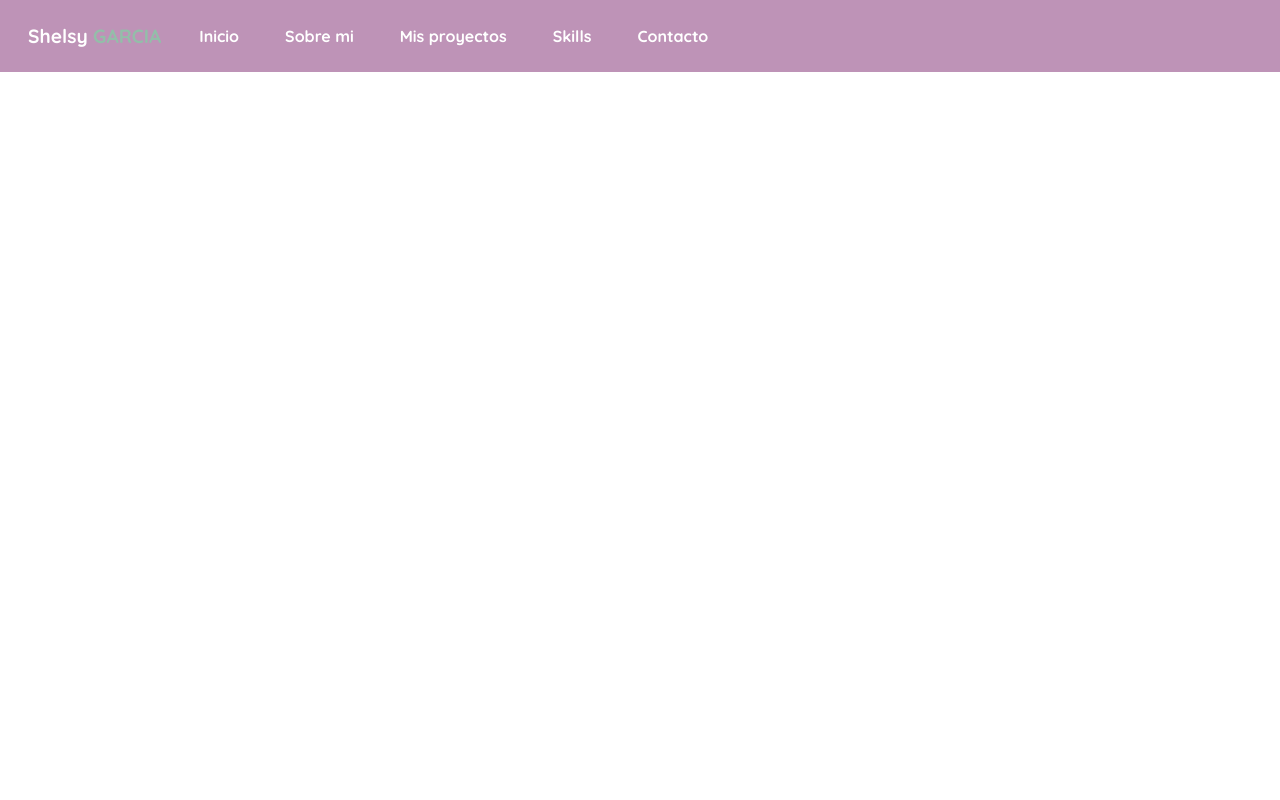
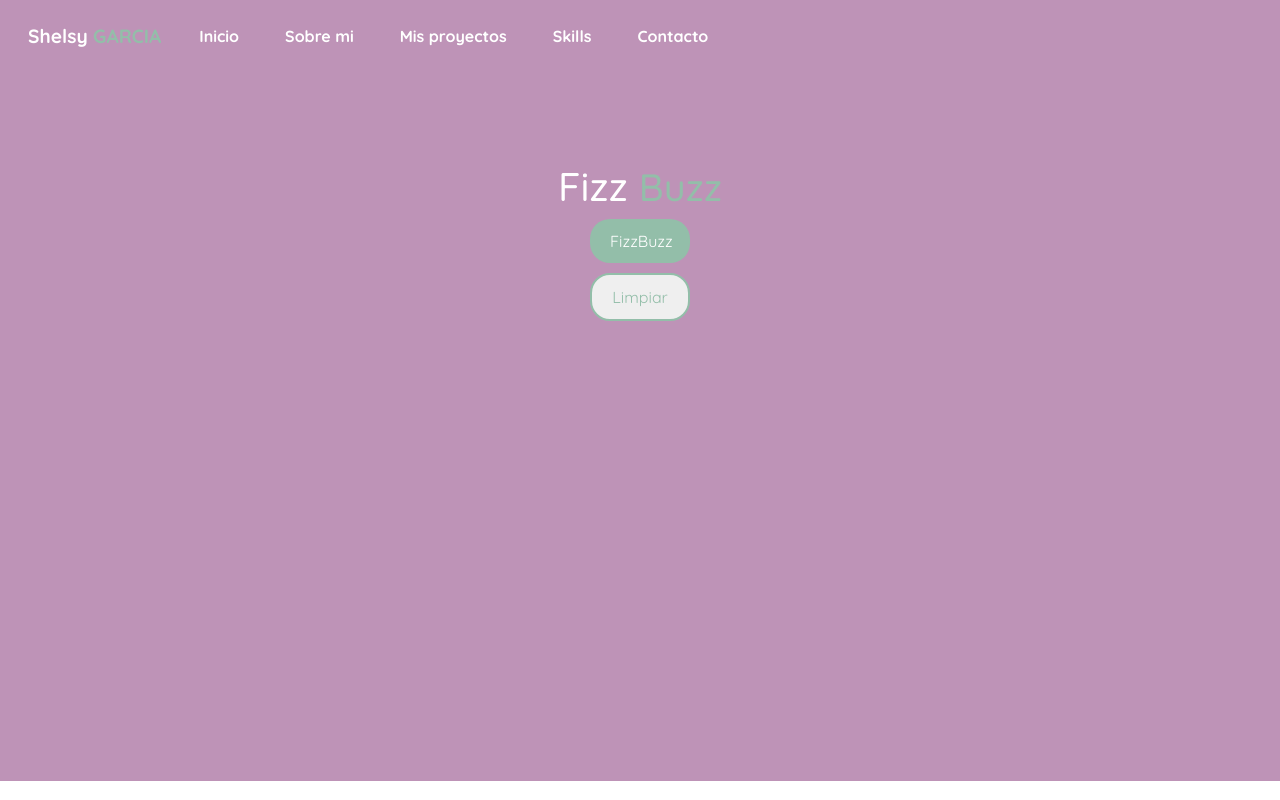
Before and after one commit to ShelsyAngelica/PortafolioFrontend, a Vue app: page /fizz-buzz in a window 1280 px wide. Built offline with nearby package versions, Linux system fonts and the light colour scheme.

Commit message:
first commit

```diff
--- a/src/components/MyProjects.vue
+++ b/src/components/MyProjects.vue
@@ -21,8 +21,16 @@
 
             <div class="card-project">
                 <img src="../assets/images/php.png" alt="" class="img-project">
-                <h5 class="title-project">Proyecto 1</h5>
-                <p>Linkkk</p>
+                <h5 class="title-project">Fizz Buzz</h5>
+                <router-link :to="{ name: 'FizzBuzz' }"> Visitar </router-link>
+                <p class="description-project">Descripción</p>
+                <p>Tecnologías</p>
+            </div>
+
+            <div class="card-project">
+                <img src="../assets/images/php.png" alt="" class="img-project">
+                <h5 class="title-project">Anagrama</h5>
+                <router-link :to="{ name: 'Anagram' }"> Visitar </router-link>
                 <p class="description-project">Descripción</p>
                 <p>Tecnologías</p>
             </div>
--- a/src/router/index.js
+++ b/src/router/index.js
@@ -2,6 +2,8 @@ import { createRouter, createWebHistory } from 'vue-router'
 import index_home from '../views/IndexHome.vue'
 import text_to_morse from '../views/TextToMorse.vue'
 import visit_car from '../views/VisitCar.vue'
+import fizz_buzz from '../views/FizzBuzz.vue'
+import anagram from '../views/AnagraM.vue'
 
 const routes = [
   {
@@ -18,6 +20,16 @@ const routes = [
     path: '/visita-de-carros',
     name: 'VisitCar',
     component: visit_car
+  },
+  {
+    path: '/fizz-buzz',
+    name: 'FizzBuzz',
+    component: fizz_buzz
+  },
+  {
+    path: '/anagrama',
+    name: 'Anagram',
+    component: anagram
   }
 
   // Puedes agregar más rutas aquí
--- /dev/null
+++ b/src/views/AnagraM.vue
@@ -0,0 +1,120 @@
+<template>
+    <section class="container-ag">
+        <form action="">
+            <div class="div-ag">
+                <h1 class="title-text-fb">Anagra<span class="span-text-ag">ma</span></h1>
+
+                <label class="label-text-ag" for="string1" id="string1">Ingrese la 1 palabra</label>
+                <input type="text" v-model="string1" class="input-text-ag">
+
+                <label class="label-text-ag" for="string2" id="string2">Ingrese la 2 palabra</label>
+                <input type="text" v-model="string2" class="input-text-ag">
+
+                <button type="button" @click="anagram()" class="btn-v">Validar</button>
+
+                <p v-if="data !== null" class="p-ag">
+                    <span v-if="data">Si es anagrama</span>
+                    <span v-else>No son anagramas</span>
+
+                </p>
+
+            </div>
+        </form>
+
+
+    </section>
+</template>
+
+<script>
+
+export default {
+    name: 'TextToMorse',
+    data() {
+        return {
+            string1: '',
+            string2: '',
+            data: null
+        }
+    },
+    methods: {
+        async anagram(){
+            try {
+                const rta = await fetch(
+                    `http://localhost:8000/api/anagram?string1=${encodeURIComponent(this.string1)}&string2=${encodeURIComponent(this.string2)}`
+                )
+
+                if (!rta.ok){
+                    throw new Error('Error al obtener los datos:' + rta.status)
+                }
+
+                 this.data = await rta.json();
+
+            } catch(error){
+                console.error('Error:', error)
+            }
+
+        }
+
+    }
+}
+</script>
+
+<style scoped>
+
+.container-ag{
+    background-color: rgb(190, 147, 183);
+    min-height: 88.6vh;
+    font-family: "Quicksand", sans-serif;
+    padding: 90px 15px 10px 15px;
+}
+
+.title-text-fb .span-text-ag{
+    font-size: 38px;
+}
+
+.div-ag{
+    display: flex;
+    flex-direction: column;
+    align-items: center;
+}
+
+.title-text-fb, .label-text-ag, .p-fb{
+    color: white;
+}
+
+.label-text-ag{
+    margin: 10px 0px;
+}
+
+.span-text-ag{
+    color: #93BEA9;
+}
+
+
+.label-text-ag{
+    color: white;
+    background-color: transparent;
+    border: none;
+    font-size: 20px;
+    font-weight: 600;
+}
+
+.btn-v{
+    margin-top: 10px;
+    background-color: #93BEA9;
+    color: white;
+    border: none;
+    padding: 10px 20px;
+    border-radius: 20px;
+    margin-right: 10px;
+
+}
+
+.p-ag{
+    margin-top: 10px;
+    font-size: 1.5rem;
+    font-weight: 600;
+}
+
+
+</style>
--- /dev/null
+++ b/src/views/FizzBuzz.vue
@@ -0,0 +1,123 @@
+<template>
+    <section class="container-fb">
+        <div class="div-fb">
+        <h1 class="title-text-fb">Fizz <span class="span-text-fb">Buzz</span></h1>
+
+        <button @click="fizzBuzz()" class="btn-fb">FizzBuzz</button>
+        <button @click="clean()" class="btn-clean">Limpiar</button>
+
+        <div class="grid">
+            <span v-for="(item, index) in items" :key="index">
+                {{ item }}
+            </span>
+        </div>
+
+        </div>
+
+    </section>
+</template>
+
+<script>
+import axios from 'axios';
+
+export default {
+    name: 'TextToMorse',
+    data() {
+        return {
+            items: []
+        }
+    },
+    methods: {
+        fizzBuzz(){
+            axios.get('http://localhost:8000/api/fizzBuzz')
+            .then(response => {
+                console.log(response.data.data);
+                this.items = response.data.data;
+            })
+            .catch(error => {
+                console.log(error);
+            });
+        },
+        clean(){
+            this.items = [];
+        }
+    }
+}
+</script>
+
+<style scoped>
+
+.container-fb{
+    background-color: rgb(190, 147, 183);
+    min-height: 88.6vh;
+    font-family: "Quicksand", sans-serif;
+    padding: 90px 15px 10px 15px;
+}
+
+.title-text-fb .span-text-fb{
+    font-size: 38px;
+}
+
+.div-fb{
+    display: flex;
+    flex-direction: column;
+    align-items: center;
+}
+
+.title-text-fb, .label-text-fb, .p-fb{
+    color: white;
+}
+
+.label-text-fb{
+    margin: 10px 0px;
+}
+
+.span-text-fb{
+    color: #93BEA9;
+}
+
+
+.label-text-fb{
+    color: white;
+    background-color: transparent;
+    border: none;
+    font-size: 20px;
+    font-weight: 600;
+}
+
+.grid{
+    display: grid;
+    grid-template-columns: repeat(5, 1fr);
+    gap: 5px;
+    margin: 10px;
+}
+
+.grid > span {
+    background: white;
+    box-shadow: 0 0 0 1px #ccc; /* línea fina alrededor */
+    padding: 10px;
+}
+
+.btn-fb{
+    background-color: #93BEA9;
+    color: white;
+    border: none;
+    padding: 10px 20px;
+    border-radius: 20px;
+    width: 100px;
+    margin-bottom: 10px;
+}
+
+.btn-clean{
+    border: 2px solid   #93BEA9;
+    color:  #93BEA9;
+    padding: 10px 20px;
+    border-radius: 20px;
+    width: 100px;
+    margin-bottom: 10px;
+
+}
+
+
+
+</style>
```
